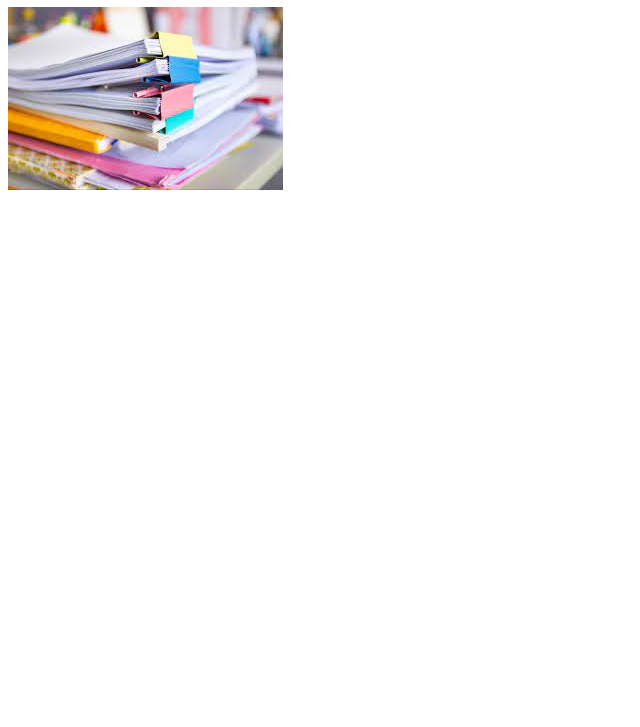
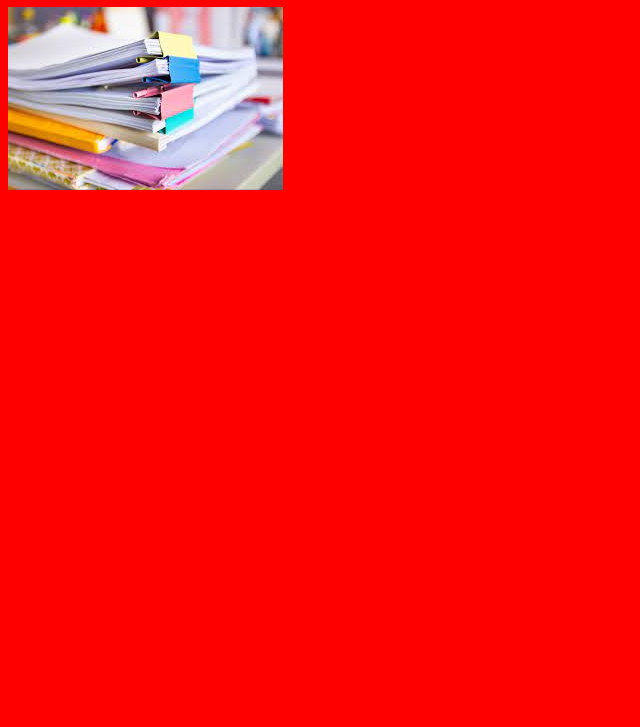
Before and after one commit to UnRadisVolant/tp-git, a plain HTML site: page page2.html in a window 1280 px wide. Shown: the part 73-800 px from the top of the page, without its empty margins (0-640 px from the left). Drawn offline with Linux system fonts and the light colour scheme.

Commit message:
Fond rouge

```diff
--- a/page2.html
+++ b/page2.html
@@ -3,6 +3,7 @@
 <head>
     <meta charset="UTF-8">
     <meta name="viewport" content="width=device-width, initial-scale=1.0">
+    <link rel="stylesheet" href="style.css">
     <title>Document</title>
 </head>
 <body>
--- /dev/null
+++ b/style.css
@@ -0,0 +1,4 @@
+body {
+    color: green;
+    background-color: red;
+}
```
Also changed, not shown: index.html (+1 -0 lines), page3.html (+1 -0 lines), page4.html (+1 -0 lines).
